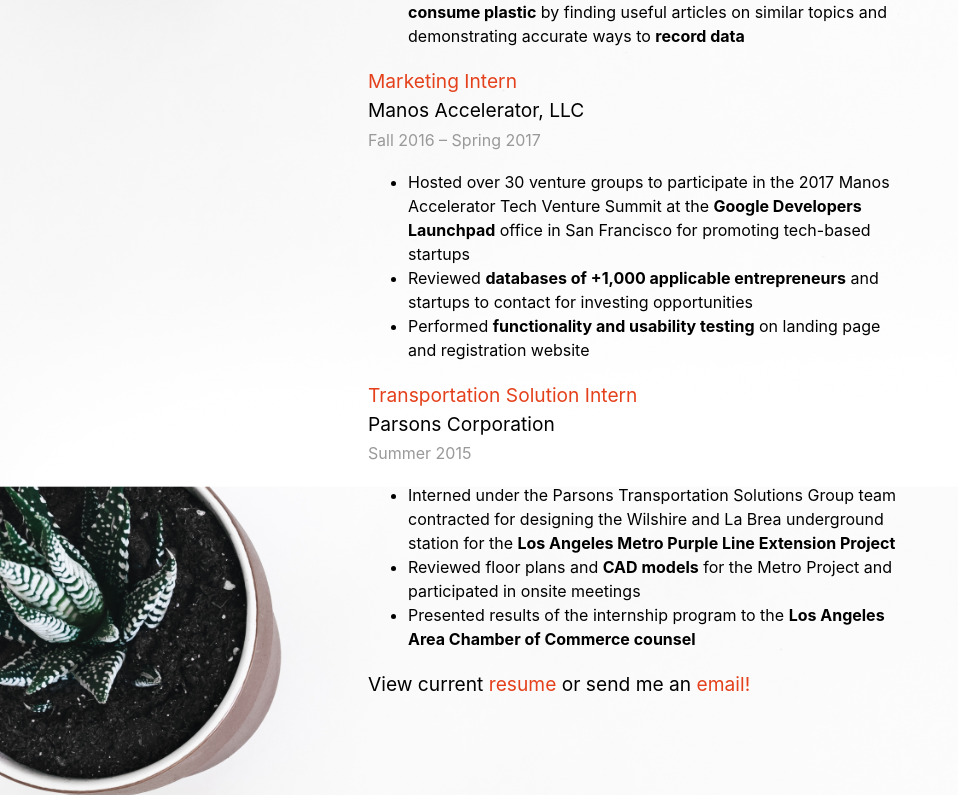
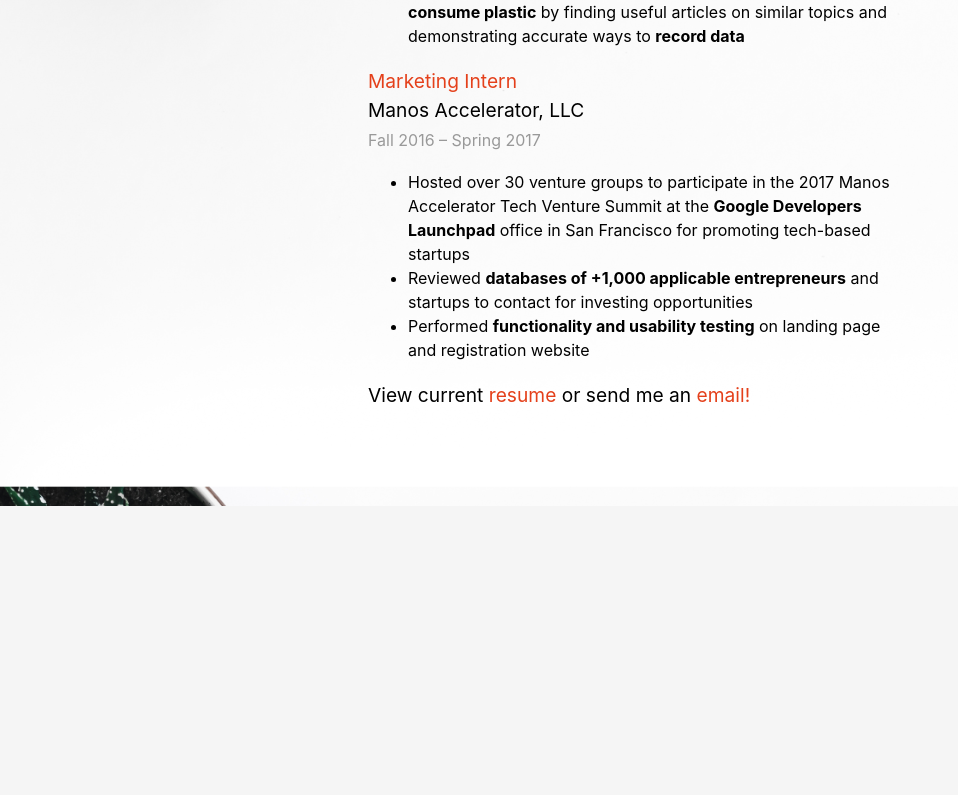
Before and after one commit to KevinG182/kevgomezdev, a Next.js app: page / in a window 1280 px wide. Shown: the part 1220-2015 px from the top of the page, without its empty margins (0-958 px from the left). After the commit the page ends 1726 px from the top, so only its background shows below. Built offline with nearby package versions, Linux system fonts and the light colour scheme.

Commit message:
Reset Parsons

```diff
--- a/pages/index.js
+++ b/pages/index.js
@@ -83,21 +83,6 @@
         </p>
 
         <p>
-          <a href="https://www.parsons.com/">Transportation Solution Intern</a><br />
-          Parsons Corporation<br />
-          <small className={utilStyles.lightText}>
-          Summer 2015
-          </small>
-          <small>
-          <ul>
-            <li>Interned under the Parsons Transportation Solutions Group team contracted for designing the Wilshire and La Brea underground station for the <b>Los Angeles Metro Purple Line Extension Project</b></li>
-            <li>Reviewed floor plans and <b>CAD models</b> for the Metro Project and participated in onsite meetings</li>
-            <li>Presented results of the internship program to the <b>Los Angeles Area Chamber of Commerce counsel</b></li>
-          </ul>
-          </small>
-        </p>
-
-        <p>
           View current{' '}
           <a href="https://drive.google.com/file/d/1VHmUIOtgIw6wsjBkegu5F0DFti3cvftX/view?usp=sharing">resume</a>
           {' '}or send me an{' '}
```
